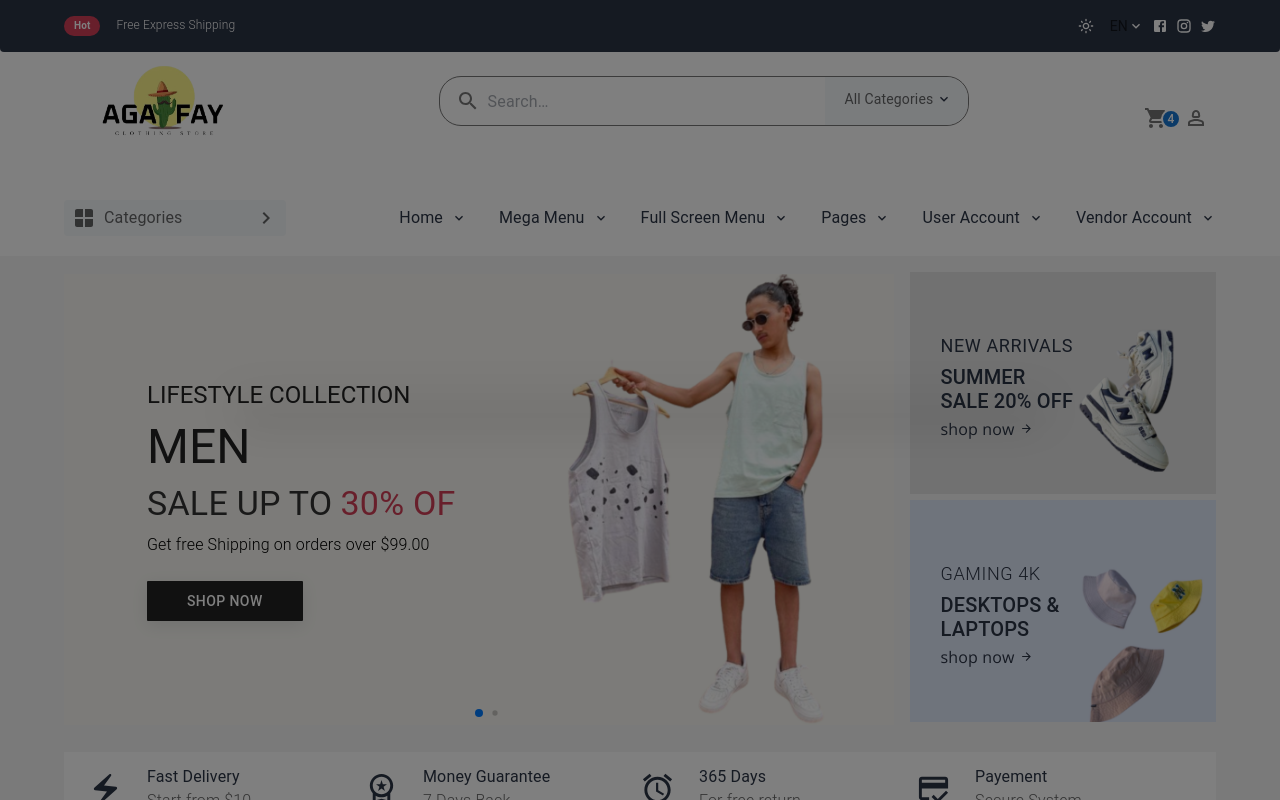
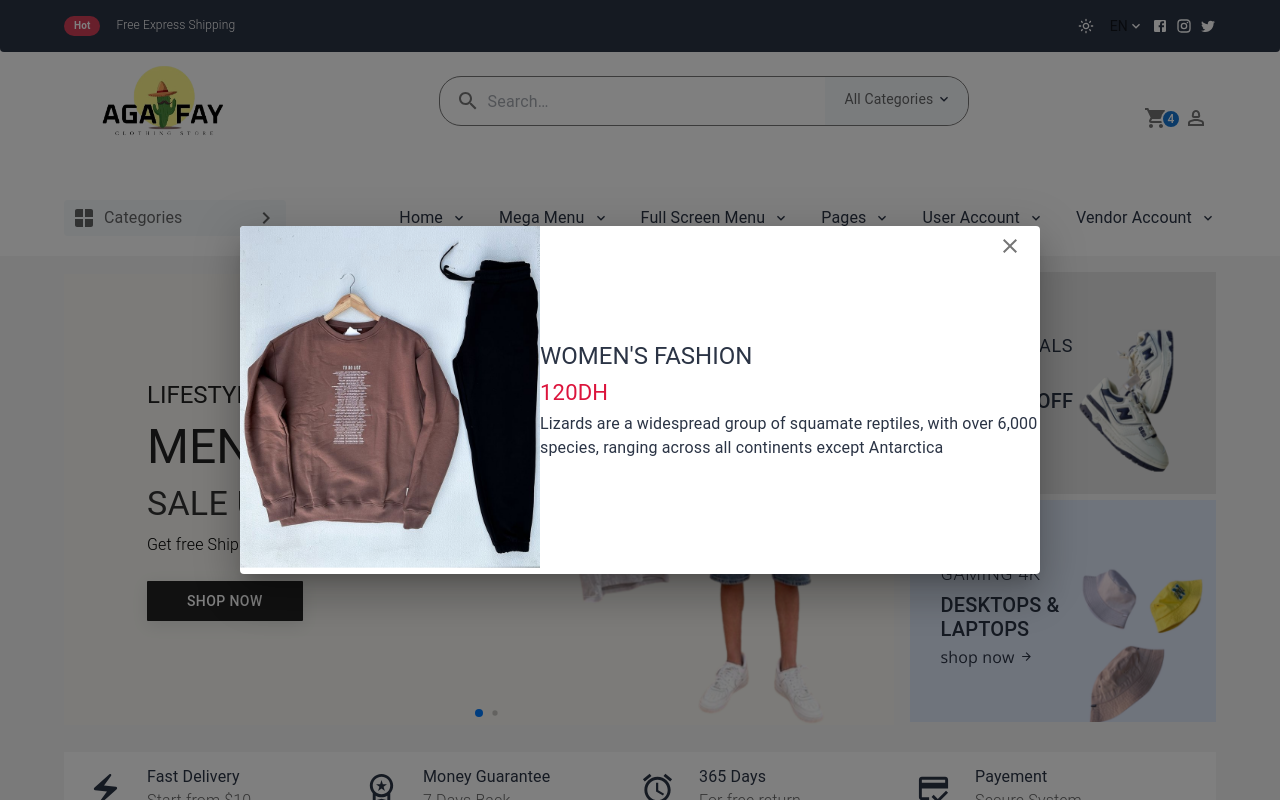
Before and after one commit to saghro/react-ecommerce, a React (Vite) app: page / in a window 1280 px wide. Shown: the top 800 px of the page. Built offline with nearby package versions, Linux system fonts and the light colour scheme.

Commit message:
style detailpro

```diff
--- a/src/components/main/Main.jsx
+++ b/src/components/main/Main.jsx
@@ -18,6 +18,7 @@ import CardMedia from "@mui/material/CardMedia";
 import ToggleButton from "@mui/material/ToggleButton";
 import ToggleButtonGroup from "@mui/material/ToggleButtonGroup";
 import React from "react";
+import ProductDetails from "./ProductDetails";
 
 const Main = () => {
   const [alignment, setAlignment] = React.useState("left");
@@ -165,7 +166,7 @@ const Main = () => {
         >
           <Close />
         </IconButton>
-
+        <ProductDetails/>
       </Dialog>
     </Container>
   );
--- a/src/components/main/ProductDetails.jsx
+++ b/src/components/main/ProductDetails.jsx
@@ -1,11 +1,28 @@
-import React from 'react';
+import { Box, Typography } from "@mui/material";
 
 const ProductDetails = () => {
-    return (
-        <div>
-
-        </div>
-    );
-}
+  return (
+    <Box sx={{display:"flex",alignItems:"center"}}>
+      <Box>
+        <img width={300} src="src\images\1.jpg" alt="" />
+      </Box>
+      <Box>
+        <Typography variant="h5"> WOMEN'S FASHION</Typography>
+        <Typography
+          my={0.4}
+          fontSize={"22px"}
+          color={"crimson"}
+          variant="body1"
+        >
+          120DH
+        </Typography>
+        <Typography variant="body1">
+          Lizards are a widespread group of squamate reptiles, with over 6,000
+          species, ranging across all continents except Antarctica
+        </Typography>
+      </Box>
+    </Box>
+  );
+};
 
 export default ProductDetails;
```
Also changed, not shown: src/images/1.jpg (added).
